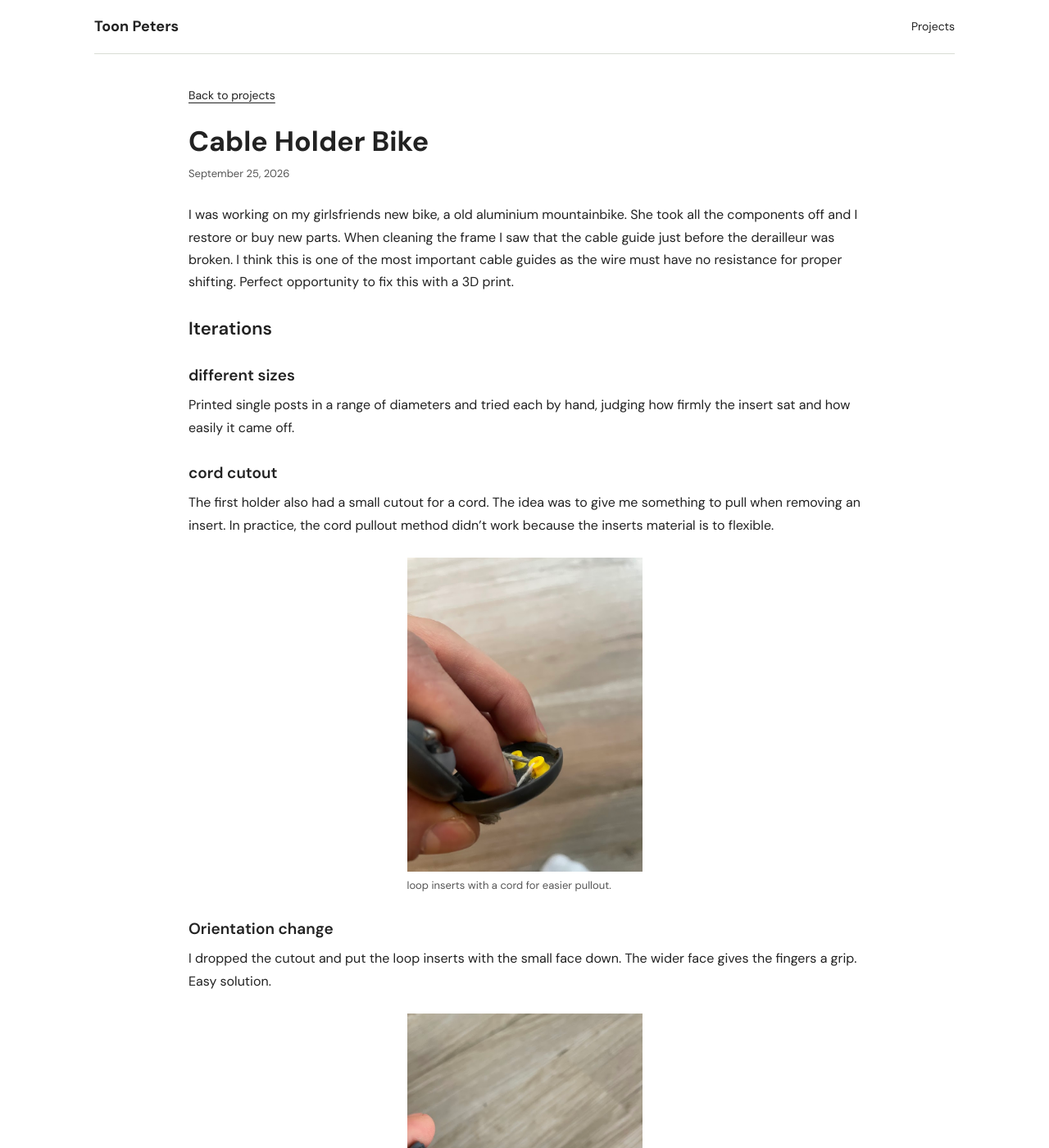
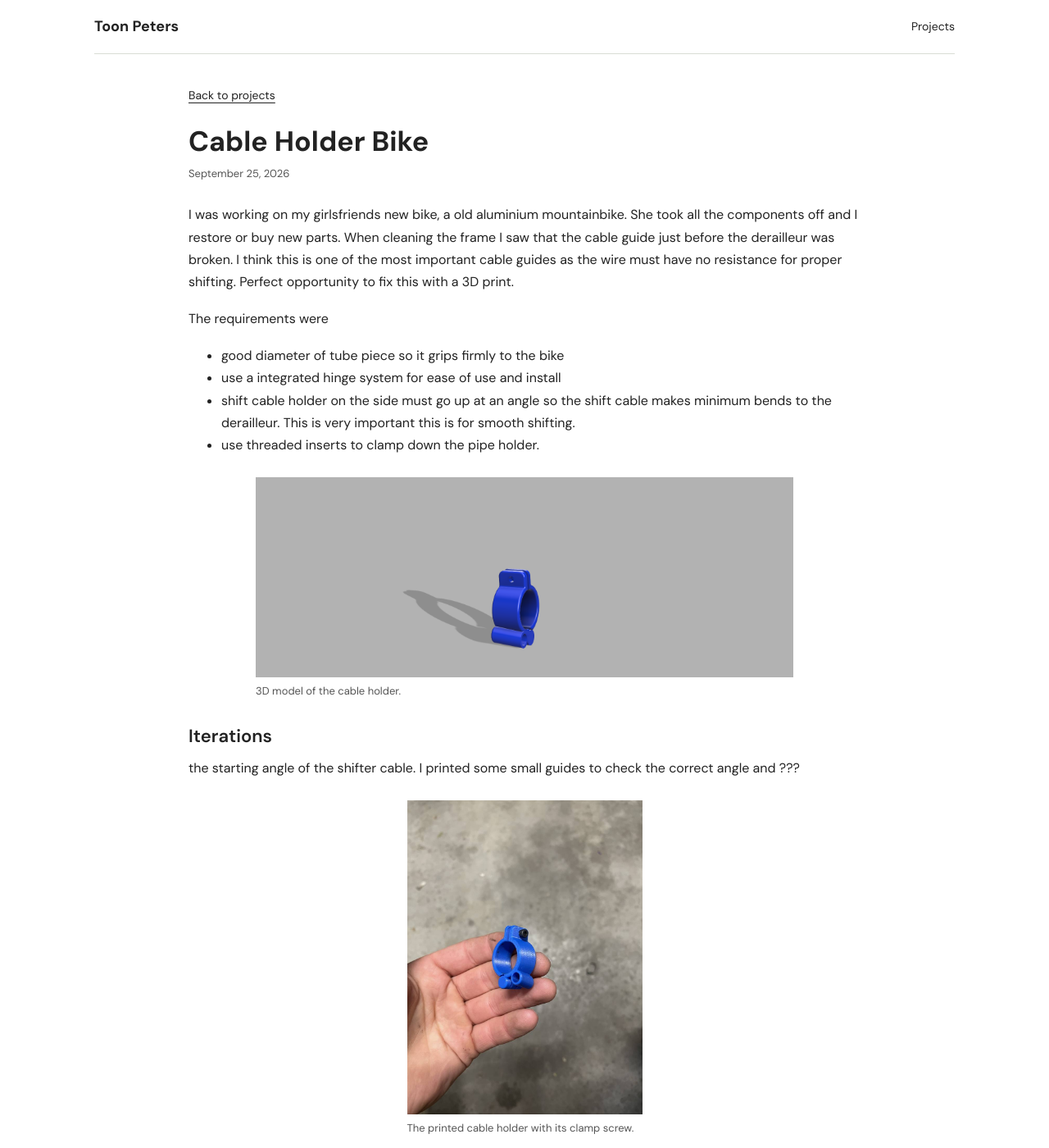
Before and after one commit to toonpeters/toonpeters.github.io, a Jekyll site: the page built from _posts/2026-11-19-cable-holder-bike.md, in a window 1280 px wide and 1400 px high. Shown: the whole window at 82% size. Built offline with Jekyll 4.4.1, drawn with Linux system fonts in a browser that asks for light colours; some of the changed text lies outside the part shown.

Commit message:
update bike holder

```diff
--- a/_posts/2026-11-19-cable-holder-bike.md
+++ b/_posts/2026-11-19-cable-holder-bike.md
@@ -3,37 +3,37 @@ layout: post
 title: "Cable Holder Bike"
 date: 2026-09-25
 description: "Fixing a broken cable holder and adding proper routing to a shifter outer cable."
-image: /assets/images/IMG_9465.jpg
-image_alt: "Fill in"
+image: /assets/images/images_cable_holder_bike/IMG_9615.jpg
+image_alt: "Blue 3D printed cable holder clamped on the bike frame above the rear derailleur"
 ---
 
 I was working on my girlsfriends new bike, a old aluminium mountainbike. She took all the components off and I restore or buy new parts. When cleaning the frame I saw that the cable guide just before the derailleur was broken. I think this is one of the most important cable guides as the wire must have no resistance for proper shifting. Perfect opportunity to fix this with a 3D print.
 
+The requirements were
+- good diameter of tube piece so it grips firmly to the bike
+- use a integrated hinge system for ease of use and install
+- shift cable holder on the side must go up at an angle so the shift cable makes minimum bends to the derailleur. This is very important this is for smooth shifting.
+- use threaded inserts to clamp down the pipe holder.
+
+{% include figure.html src="/assets/images/images_cable_holder_bike/Cable_holder_bike.png" caption="3D model of the cable holder." size="large" %}
+
 ## Iterations
+the starting angle of the shifter cable. I printed some small guides to check the correct angle and ???
 
-### different sizes
-
-Printed single posts in a range of diameters and tried each by hand, judging how firmly the insert sat and how easily it came off.
-
-### cord cutout
-
-The first holder also had a small cutout for a cord. The idea was to give me something to pull when removing an insert. In practice, the cord pullout method didn't work because the inserts material is to flexible.
-
-{% include figure.html src="/assets/images/IMG_9685.jpg" caption="loop inserts with a cord for easier pullout." size="small" %}
-
-
-### Orientation change
-
-I dropped the cutout and put the loop inserts with the small face down. The wider face gives the fingers a grip. Easy solution.
-
-{% include figure.html src="/assets/images/IMG_9320.jpg" caption="loop inserts are upside down on the inserts." size="small" %}
+{% include figure.html src="/assets/images/images_cable_holder_bike/IMG_9628.jpg" caption="The printed cable holder with its clamp screw." size="small" %}
 
 ## The result
 
-The insert holder is glued inside the case. Ready for usage!
+{% include figure.html src="/assets/images/images_cable_holder_bike/IMG_9615.jpg" caption="Cable holder mounted on the frame, guiding the shifter cable to the derailleur." size="small" %}
 
-{% include figure.html src="/assets/images/IMG_9322.jpg" caption="Loop insert holders in the earplug case." size="small" %}
+{% include figure.html src="/assets/images/images_cable_holder_bike/IMG_9618.jpg" caption="View from behind: the cable runs straight down to the derailleur." size="small" %}
 
-{% include figure.html src="/assets/images/IMG_9465.jpg" caption="Loop inserts in the holders." size="small" %}
+{% include figure.html src="/assets/images/images_cable_holder_bike/IMG_9619.jpg" caption="Close-up of the holder next to the broken original cable guide." size="small" %}
 
-{% include figure.html src="/assets/images/drawing_loop_insert.png" caption="2D Technical Drawing of loop insert holder" size="large" %}
+## thoughts
+it was interesting learning the integrated hinge mechanism. It took some trial and error to get it right.
+
+## what I would do different the next time
+always print a few test pieces to test the parameters (angle shifter tube, diameter pipe holder, ...)
+
+{% include figure.html src="/assets/images/images_cable_holder_bike/drawing_bike_holder.png" caption="2D Technical Drawing of the cable holder" size="large" %}
```
Also changed, not shown: assets/images/images_cable_holder_bike/Cable_holder_bike.png (added), assets/images/images_cable_holder_bike/IMG_9615.jpg (added), assets/images/images_cable_holder_bike/IMG_9618.jpg (added), assets/images/images_cable_holder_bike/IMG_9619.jpg (added), assets/images/images_cable_holder_bike/IMG_9628.jpg (added), assets/images/images_cable_holder_bike/drawing_bike_holder.png (added), 9 other files.
